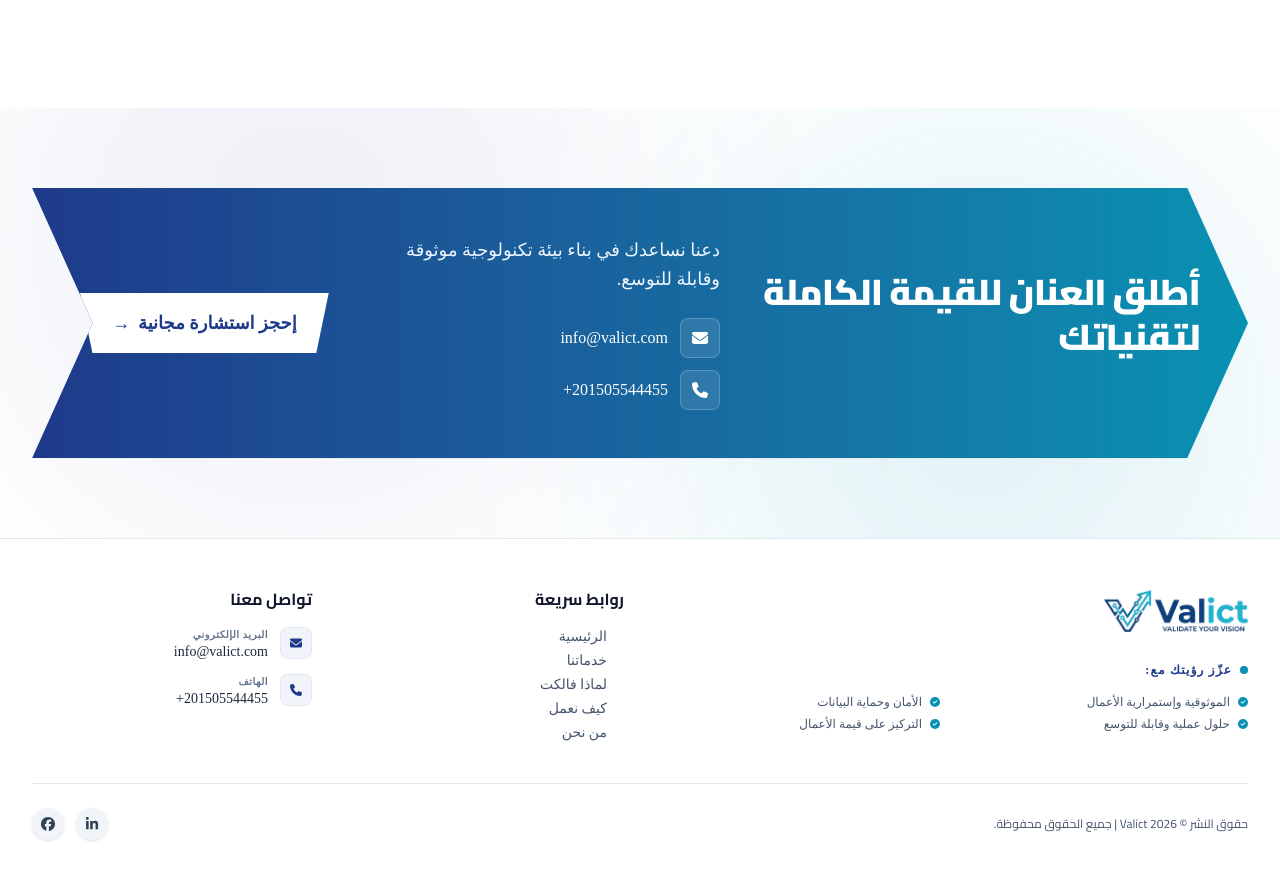
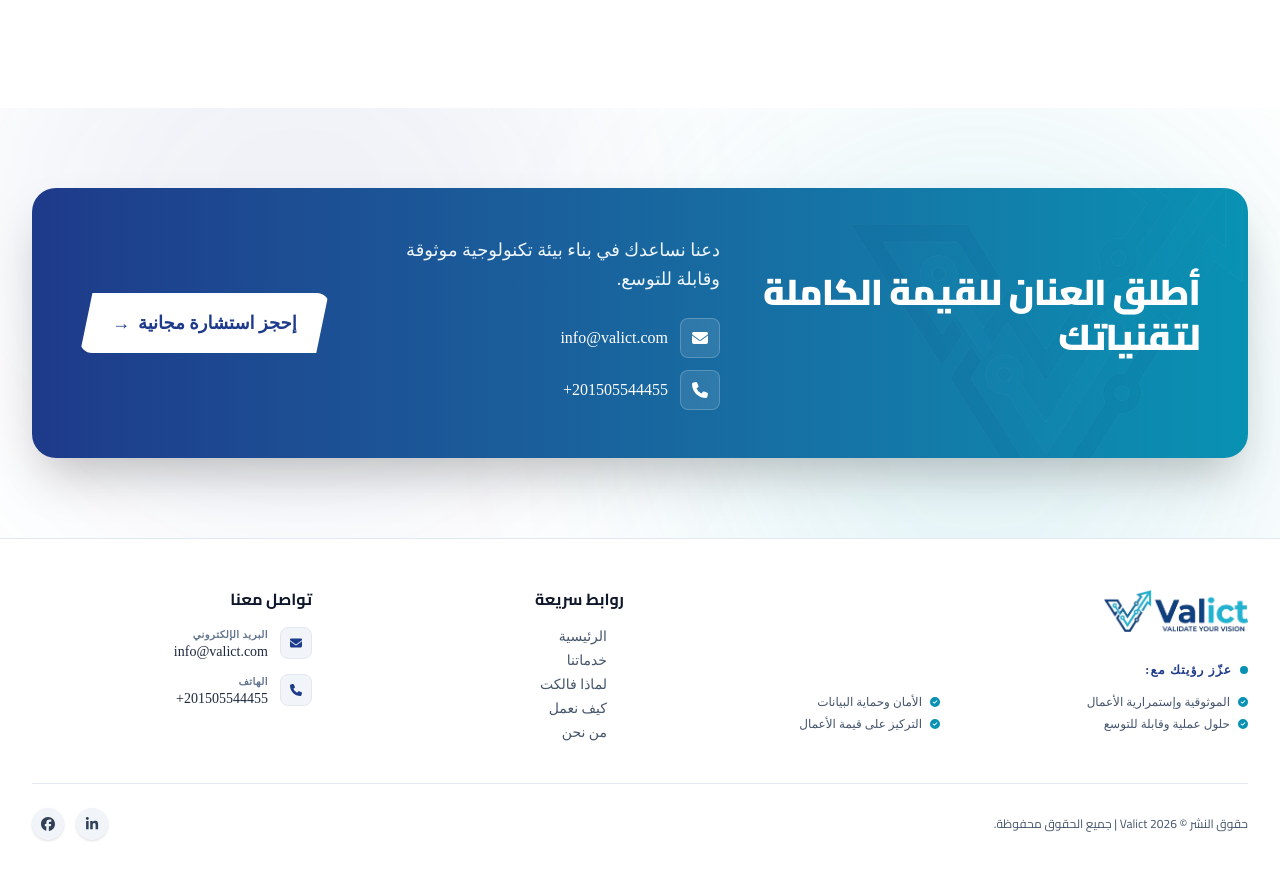
Before and after one commit to Tarek-Ali0/Valict, a Next.js app: page /ar in a window 1280 px wide. Shown: the part 3020-3892 px from the top of the page. Built offline with nearby package versions, Linux system fonts and the light colour scheme.

Commit message:
Refactor Contact component layout and styles
Updated the Contact component to enhance styling and structure.

```diff
--- a/src/components/Contact.tsx
+++ b/src/components/Contact.tsx
@@ -1,4 +1,5 @@
 import React from "react";
+import Image from "next/image";
 import { FaEnvelope, FaPhone } from "react-icons/fa6";
 
 interface ContactProps {
@@ -17,13 +18,20 @@ export function Contact({ dict }: ContactProps) {
       <div className="w-full py-12 md:py-20">
         <div className="max-w-[1400px] mx-auto px-4 sm:px-6 lg:px-8">
 
-          {/* الشريط الهندسي بتدرج لوني */}
-          <div
-            className="relative w-full bg-gradient-to-r from-valict-navy to-valict-cyan p-8 md:p-12 shadow-2xl"
-            style={{
-              clipPath: "polygon(0 0, 95% 0, 100% 50%, 95% 100%, 0 100%, 5% 50%)",
-            }}
-          >
+          {/* الشريط (مستطيل بحواف دائرية وتدرج لوني) */}
+          <div className="relative w-full bg-gradient-to-r from-valict-navy to-valict-cyan rounded-3xl p-8 md:p-12 shadow-2xl overflow-hidden">
+
+            {/* الـ Watermark (صورة JustV) */}
+            <div className="absolute top-1/2 right-0 -translate-y-1/2 w-[400px] h-[400px] opacity-[0.05] pointer-events-none">
+              <Image
+                src="/JustV.png"
+                alt=""
+                fill
+                className="object-contain"
+                aria-hidden="true"
+              />
+            </div>
+
             <div className="relative z-10 grid grid-cols-1 lg:grid-cols-12 gap-8 items-center text-start">
 
               {/* 1. العنوان */}
@@ -63,13 +71,14 @@ export function Contact({ dict }: ContactProps) {
                 </div>
               </div>
 
-              {/* 3. الزرار الهندسي */}
+              {/* 3. الزرار (متوازي أضلاع بحواف دائرية) */}
               <div className="lg:col-span-3 flex justify-center lg:justify-end w-full">
                 <a
                   href={`mailto:${dict.contact.email}`}
                   className="group relative bg-white text-valict-navy text-center py-4 px-8 font-bold text-base md:text-lg shadow-lg hover:bg-valict-cyan hover:text-valict-dark transition-all duration-300 inline-flex items-center justify-center gap-2 whitespace-nowrap"
                   style={{
-                    clipPath: "polygon(0 0, 100% 0, 95% 100%, 5% 100%)", // شكل هندسي (شبه متوازي أضلاع)
+                    clipPath: "polygon(5% 0%, 100% 0%, 95% 100%, 0% 100%)",
+                    borderRadius: "12px",
                   }}
                 >
                   {dict.cta.button}
```
